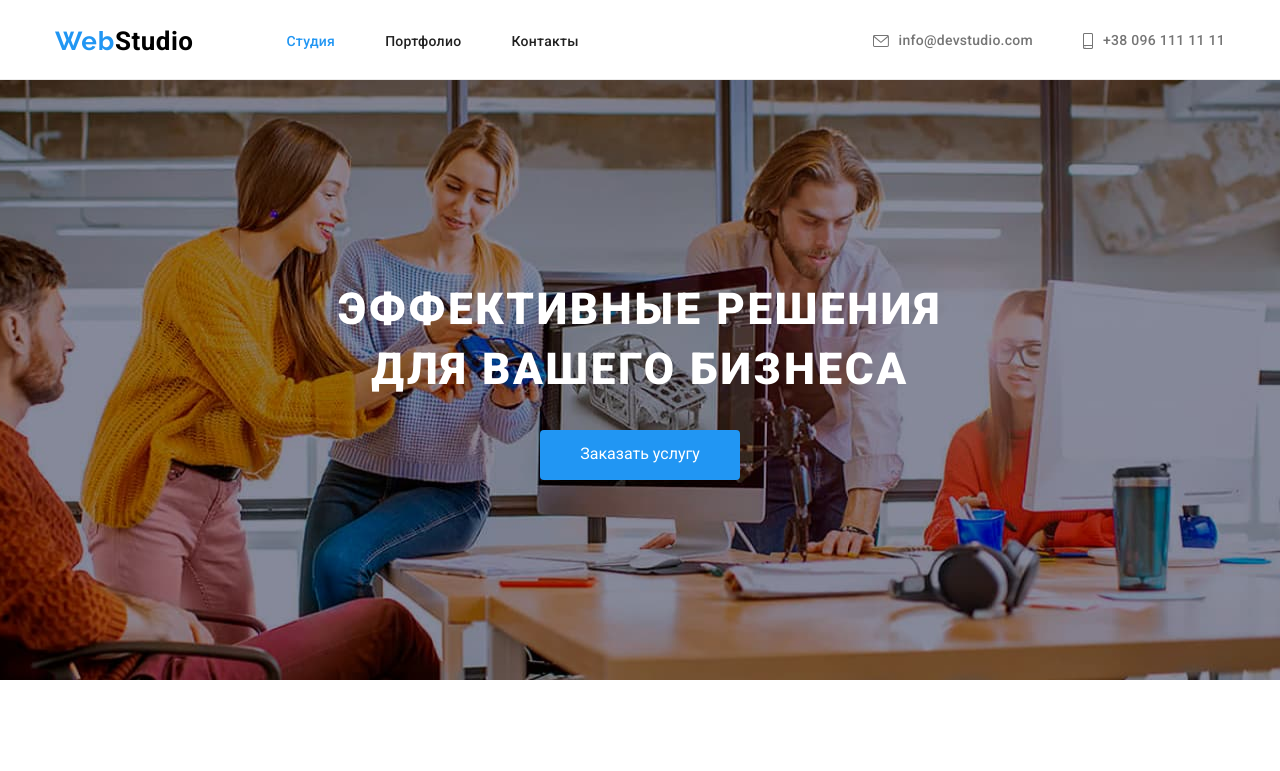
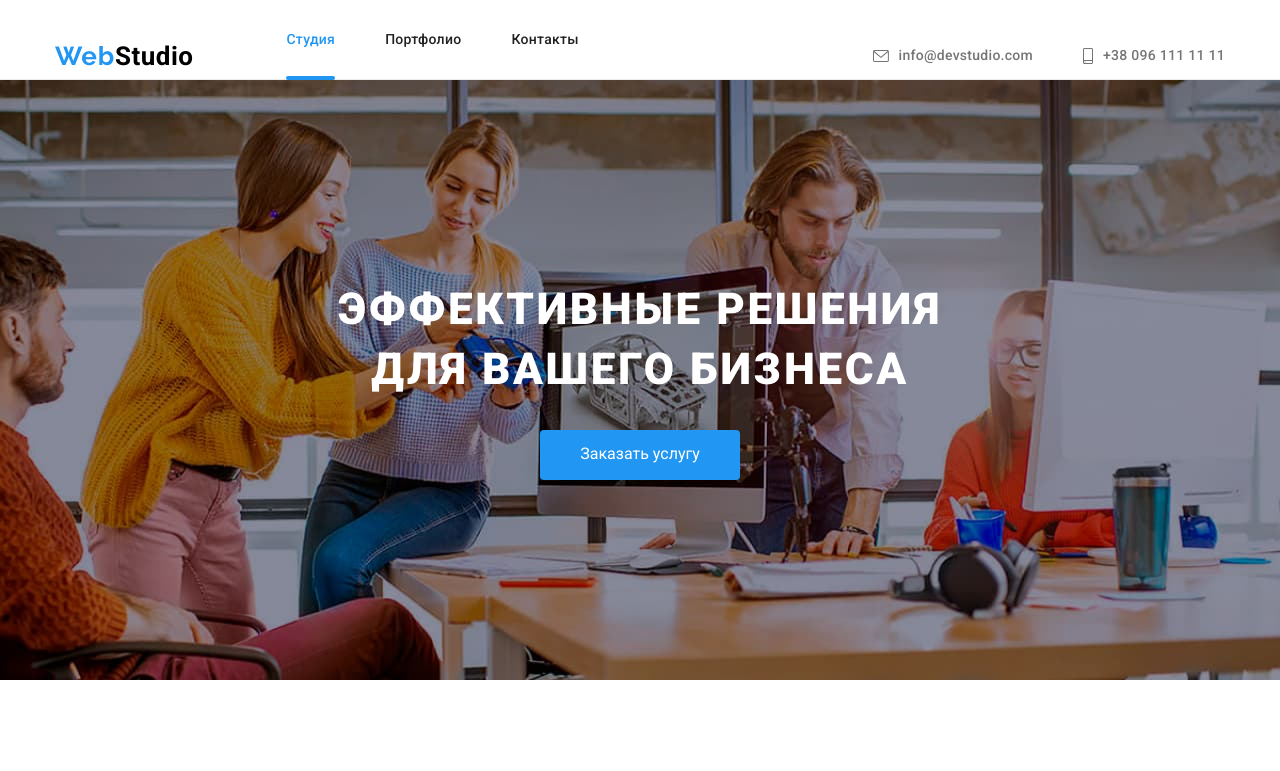
Before and after one commit to ProkoptsovD/goit-markup-hw-04, a plain HTML site: page index.html in a window 1280 px wide. Shown: the top 771 px of the page. Drawn offline with Linux system fonts and the light colour scheme.

Commit message:
add decoration to nav links

```diff
--- a/css/styles.css
+++ b/css/styles.css
@@ -152,6 +152,8 @@ img {
 /* ОФормление навигации */
 
 .nav .nav-links {
+  display: block;
+
   font-weight: 500;
   font-size: 14px;
   line-height: 1.14;
@@ -168,7 +170,20 @@ img {
 }
 
 .nav .nav-links.current {
-  color: #2196f3;
+  color: var(--primary-color);
+}
+
+.nav-links.current::after {
+  display: block;
+  margin-top: 28px;
+
+  content: "";
+  width: 100%;
+  height: 4px;
+
+  border-radius: 2px;
+
+  background-color: var(--primary-color);
 }
 
 /* .auth .icon:hover,
```
Also changed, not shown: css/modal.css (added).
